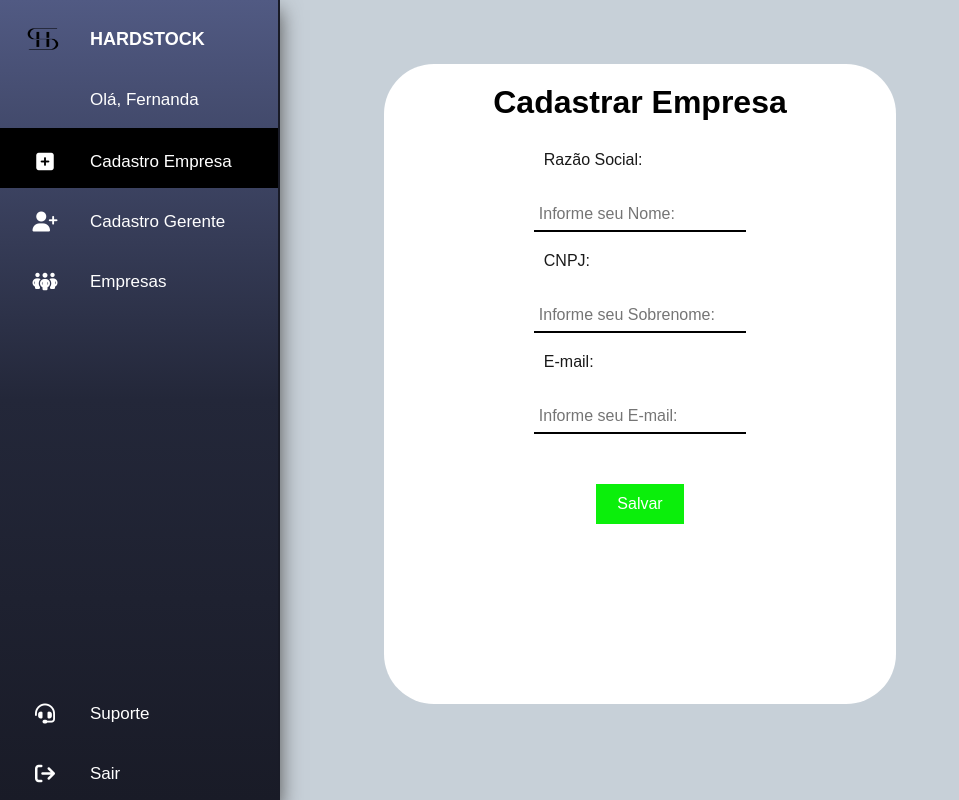
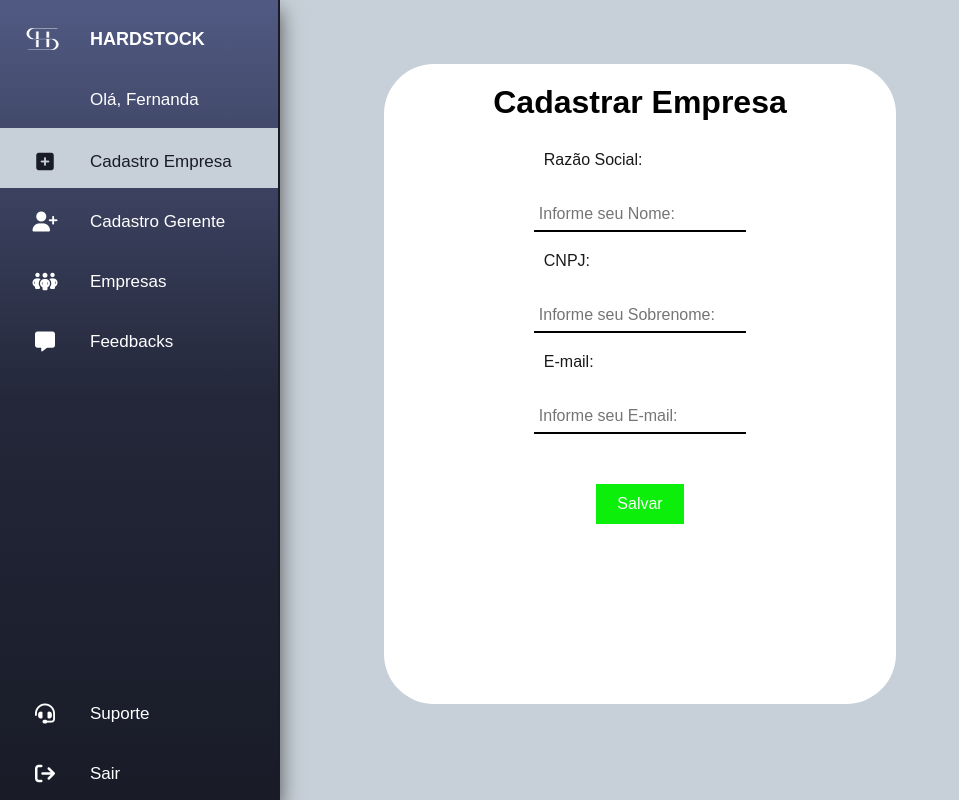
Before and after one commit to Grupo10-HardStock/Site-Institucional-HardStock, a plain HTML site: page web-data-viz/public/html/dashboardHardStock/dashboard_empresa.html in a window 1280 px wide. Shown: the whole page, without its empty margins (0-959 px from the left). Drawn offline with Linux system fonts and the light colour scheme.

Commit message:
arrumando css da tela de cadastro de empresas

```diff
--- a/web-data-viz/public/html/dashboardHardStock/dashboard_empresa.html
+++ b/web-data-viz/public/html/dashboardHardStock/dashboard_empresa.html
@@ -124,7 +124,7 @@
       <ul>
         <li>
           <p class="logo">
-            <img src="../assets/icon/HardStock-preto.png" alt="">
+            <img src="../assets/icon/HardStock - branco.png" alt="">
             <span class="nav-item">Hardstock</span>
           </p>
         </li>
@@ -135,9 +135,9 @@
             </span>
           </p>
         </li>
-        <li><a href="../dashboardHardStock/dashboard_empresa.html" style="background: rgb(0, 0, 0);color: #ffffff;">
+        <li><a href="../dashboardHardStock/dashboard_empresa.html" style="background: rgba(199, 208, 216, 1);color: #191b27;">
             <i class="fa-solid fa-square-plus"></i>
-            <span class="navItem">Cadastro Empresa</span>
+            <span class="navItem" style="color: #191b27;">Cadastro Empresa</span>
           </a></li>
         <li><a href="../dashboardHardStock/dashboard_gerente.html">
             <i class="fa-solid fa-user-plus"></i>
@@ -147,6 +147,10 @@
         <li><a href="../dashboardHardStock/dashboard_clientes.html">
             <i class="fa-solid fa-people-group"></i>
             <span class="navItem">Empresas</span>
+          </a></li>
+          <li><a href="../dashboardHardStock/dashboard-feedback.html">
+            <i class="fa-solid fa-message"></i>
+            <span class="navItem">Feedbacks</span>
           </a></li>
 
 
```
